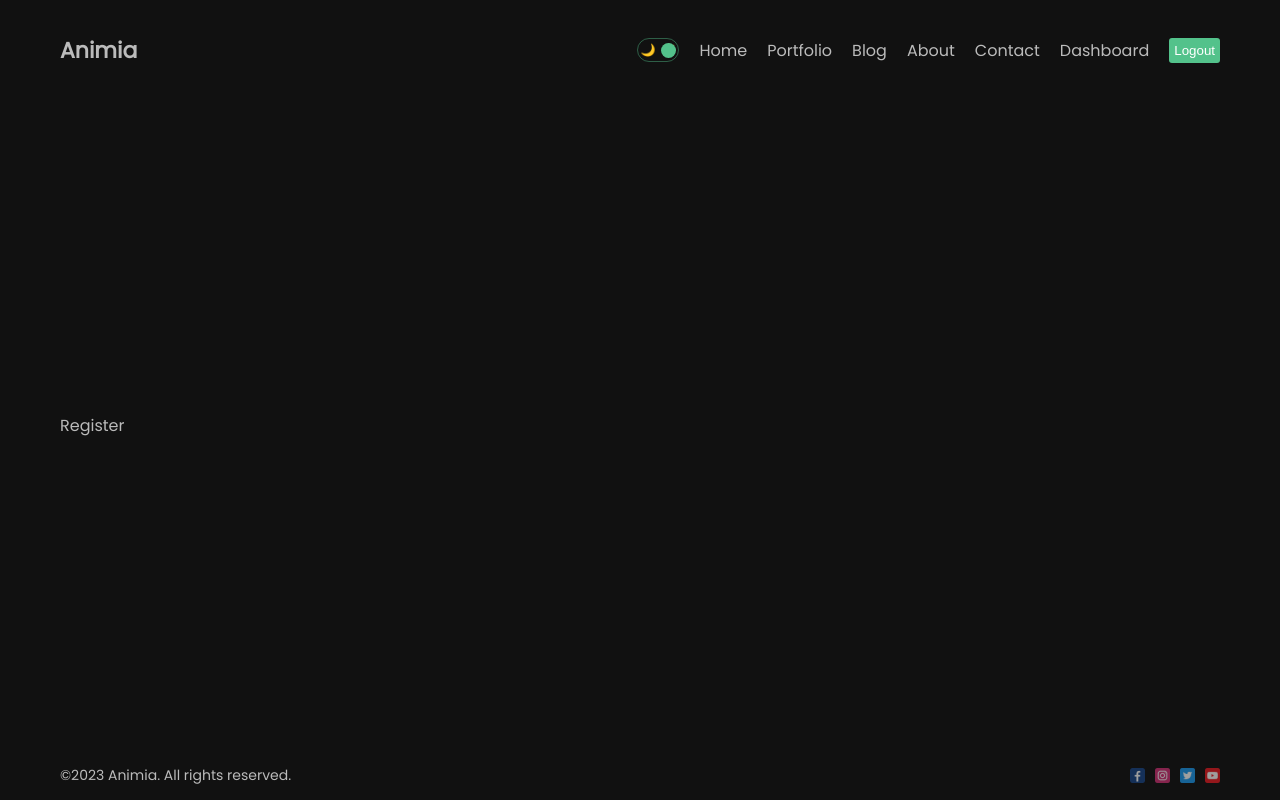
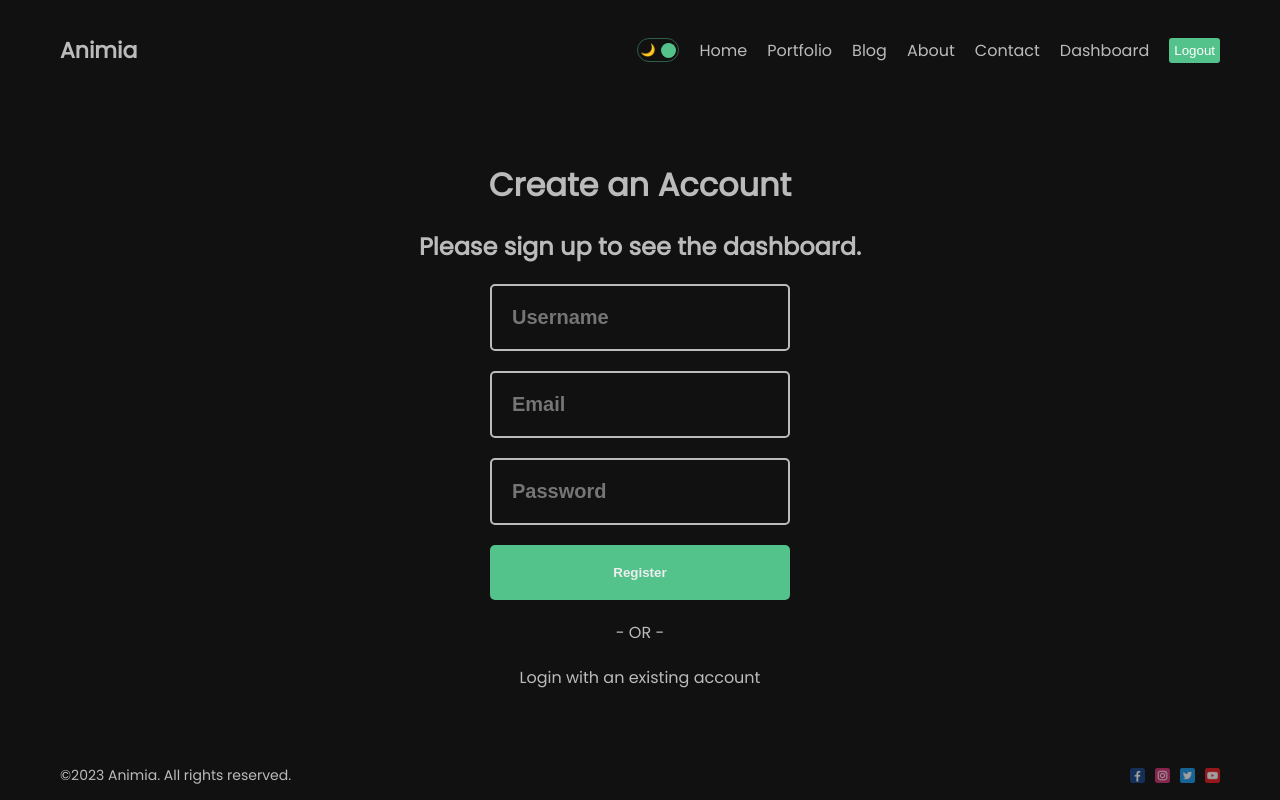
Before and after one commit to RazaNaqsh/NextFullStackApp, a Next.js app: page /dashboard/register in a window 1280 px wide. Built offline with nearby package versions, Linux system fonts and the light colour scheme.

Commit message:
Register api and page

```diff
--- a/package.json
+++ b/package.json
@@ -9,6 +9,7 @@
 		"lint": "next lint"
 	},
 	"dependencies": {
+		"bcryptjs": "^2.4.3",
 		"eslint": "8.41.0",
 		"eslint-config-next": "13.4.4",
 		"mongoose": "^7.2.2",
--- a/src/app/dashboard/(auth)/register/page.jsx
+++ b/src/app/dashboard/(auth)/register/page.jsx
@@ -1,7 +1,78 @@
-import React from "react";
+"use client";
+import React, { useState } from "react";
+import styles from "./page.module.css";
+import Link from "next/link";
+import { useRouter } from "next/navigation";
 
 const Register = () => {
-	return <div>Register</div>;
+	const [error, setError] = useState(null);
+
+	const router = useRouter();
+
+	const handleSubmit = async (e) => {
+		e.preventDefault();
+		const name = e.target[0].value;
+		const email = e.target[1].value;
+		const password = e.target[2].value;
+
+		try {
+			const res = await fetch("/api/auth/register", {
+				method: "POST",
+				headers: {
+					"Content-Type": "application/json",
+				},
+				body: JSON.stringify({
+					name,
+					email,
+					password,
+				}),
+			});
+			res.status === 201 &&
+				router.push("/dashboard/login?success=Account has been created");
+		} catch (err) {
+			setError(err);
+			console.log(err);
+		}
+	};
+
+	return (
+		<div className={styles.container}>
+			<h1 className={styles.title}>Create an Account</h1>
+			<h2 className={styles.subtitle}>Please sign up to see the dashboard.</h2>
+			<form
+				onSubmit={handleSubmit}
+				className={styles.form}
+			>
+				<input
+					type="text"
+					placeholder="Username"
+					required
+					className={styles.input}
+				/>
+				<input
+					type="text"
+					placeholder="Email"
+					required
+					className={styles.input}
+				/>
+				<input
+					type="password"
+					placeholder="Password"
+					required
+					className={styles.input}
+				/>
+				<button className={styles.button}>Register</button>
+				{error && "Something went wrong!"}
+			</form>
+			<span className={styles.or}>- OR -</span>
+			<Link
+				className={styles.link}
+				href="/dashboard/login"
+			>
+				Login with an existing account
+			</Link>
+		</div>
+	);
 };
 
 export default Register;
--- a/src/models/User.js
+++ b/src/models/User.js
@@ -24,4 +24,4 @@
 	}
 );
 
-export default mongoose.model("User", userSchema);
+export default mongoose.models.User || mongoose.model("User", userSchema);
```
Also changed, not shown: src/app/api/auth/register/route.js (added, +29 -0 lines), 1 other file (tests, documents, lock files or other folders).
